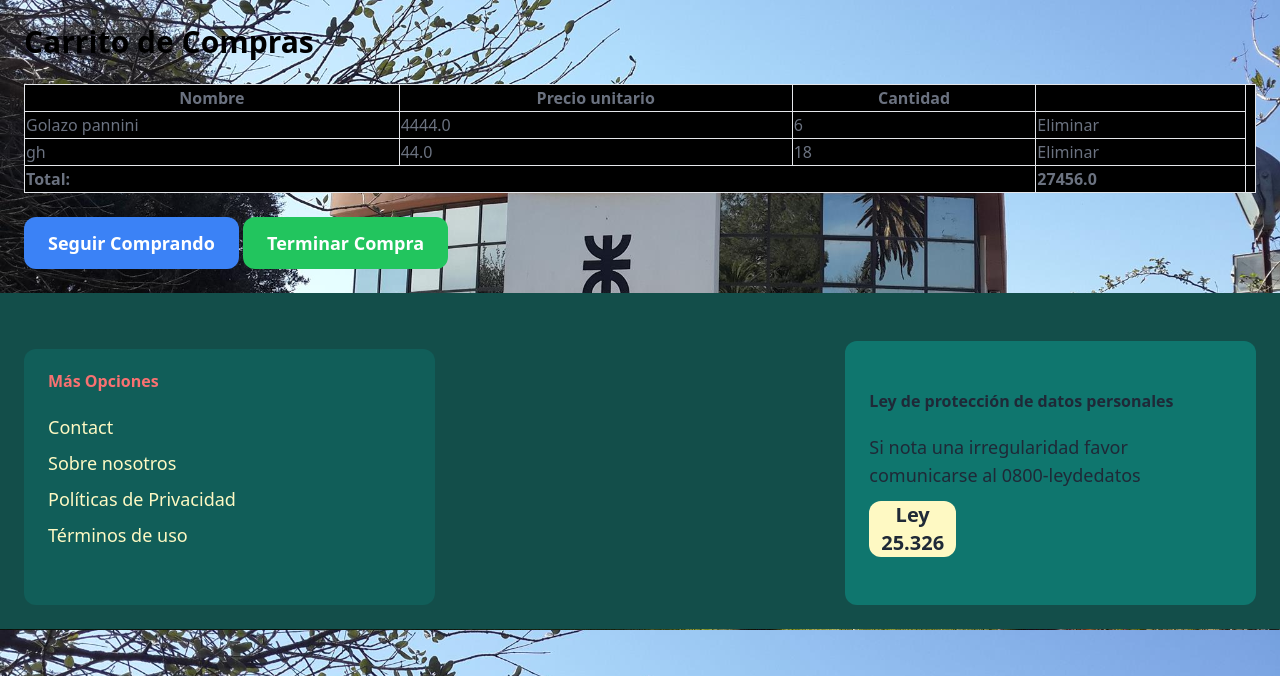
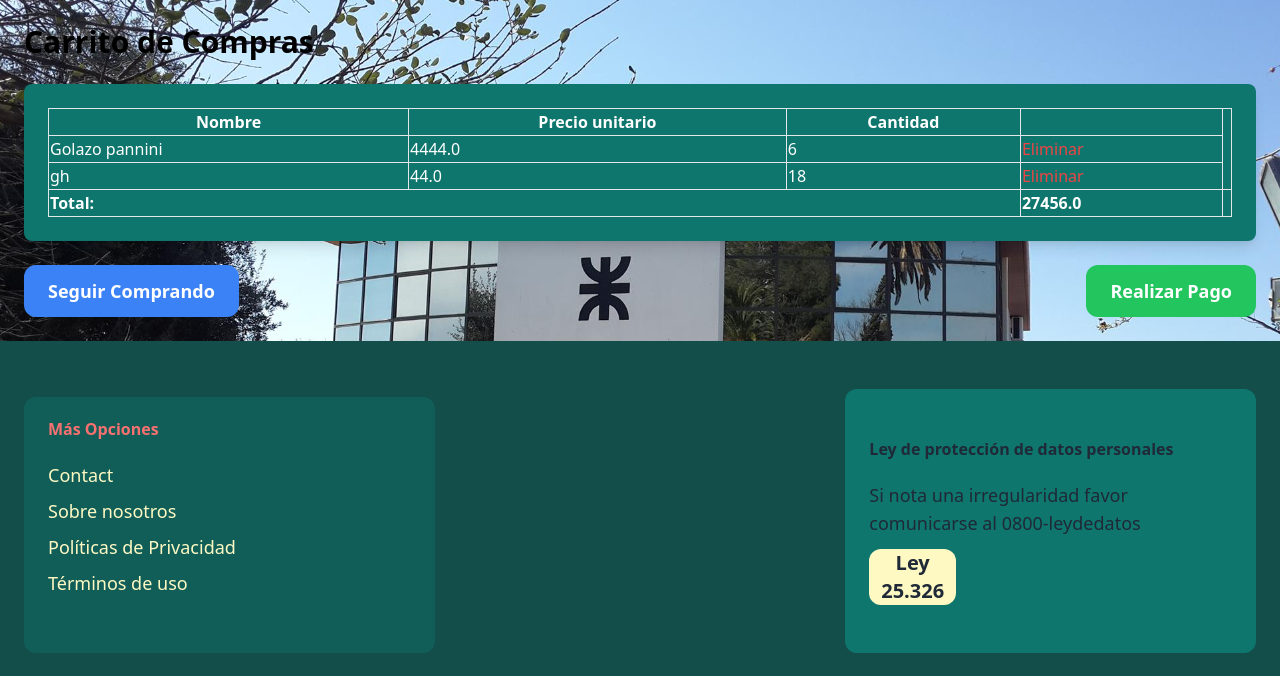
Before and after one commit to CodeSystem2022/CoderTeam-Ecommerce, a Django app: page /carts/ in a window 1280 px wide. Shown: the part 89-765 px from the top of the page. Run offline with Django 4.2, Linux system fonts and the light colour scheme; a user stored in the database is signed in; data comes from the database, SQL or seed files in the repository; both versions use the stored data as it was after the commit; some libraries are stand-ins or nearby versions.

Commit message:
first add strape integration and anothers changes

```diff
--- a/cart/templates/cart/carts.html
+++ b/cart/templates/cart/carts.html
@@ -3,13 +3,11 @@
 {% block title %}Carrito de Compras{% endblock %}
 
 {% block content %}
-
-
   <h1 class="text-3xl font-semibold mb-6">Carrito de Compras</h1>
 
   {% if cart_items %}
-  <div class="bg-black">
-    <table class="w-full text-gray-500 border">
+    <div class="bg-teal-700 p-6 rounded-lg shadow-lg">
+      <table class="w-full text-white border">
         <thead>
           <tr>
             <th class="border">Nombre</th>
@@ -25,7 +23,7 @@
               <td class="border">{{ cart_item.item.price }}</td>
               <td class="border">{{ cart_item.quantity }}</td>
               <td class="border">
-              <a href="{% url 'cart:remove_from_cart' cart_item.item.id %}">Eliminar</a>
+                <a href="{% url 'cart:remove_from_cart' cart_item.item.id %}" class="text-red-500 hover:text-red-700 transition duration-300">Eliminar</a>
               </td>
             </tr>
           {% endfor %}
@@ -40,9 +38,9 @@
       </table>
     </div>
 
-    <div class="mt-6">
-      <a href="{% url 'item:items' %}" class="inline-block px-6 py-3 text-lg font-semibold bg-blue-500 text-white rounded-xl hover:bg-blue-700 active:bg-violet-700 focus:outline-none focus:ring focus:ring-violet-300">Seguir Comprando</a>
-      <a href="{% url 'cart:checkout' %}" class="inline-block px-6 py-3 text-lg font-semibold bg-green-500 text-white rounded-xl hover:bg-green-700 active:bg-violet-700 focus:outline-none focus:ring focus:ring-violet-300">Terminar Compra</a>
+    <div class="mt-6 flex justify-between items-center">
+      <a href="{% url 'item:items' %}" class="inline-block px-6 py-3 text-lg font-semibold bg-blue-500 text-white rounded-xl hover:bg-blue-700 active:bg-violet-700 focus:outline-none focus:ring focus:ring-violet-300 transition duration-300">Seguir Comprando</a>
+      <a href="{% url 'cart:process_payment' %}" class="inline-block px-6 py-3 text-lg font-semibold bg-green-500 text-white rounded-xl hover:bg-green-700 active:bg-violet-700 focus:outline-none focus:ring focus:ring-violet-300 transition duration-300">Realizar Pago</a>
     </div>
   {% else %}
     <p class="text-xl">Tu carrito está vacío. ¡Empieza a agregar elementos!</p>
--- a/cart/urls.py
+++ b/cart/urls.py
@@ -1,5 +1,6 @@
 from django.urls import path
 from .views import carts , view_cart, add_to_cart, remove_from_cart, checkout
+from .views import process_payment
 
 
 app_name = 'cart'
@@ -12,4 +13,6 @@ urlpatterns = [
     path('add_to_cart/<int:item_id>/', add_to_cart, name='add_to_cart'),
     path('remove_from_cart/<int:item_id>/', remove_from_cart, name='remove_from_cart'),
     path('checkout/', checkout, name='checkout'),
+    path('process-payment/', process_payment, name='process_payment'),
+
 ]
--- a/cart/views.py
+++ b/cart/views.py
@@ -1,6 +1,8 @@
 from django.shortcuts import render, redirect, get_object_or_404
 from item.models import Item
 from .models import Cart, CartItem
+import stripe
+
 #from .models import Cart, Product, CartItem
 
 # def view_cart(request):
@@ -18,16 +20,32 @@ from .models import Cart, CartItem
 #         cart_item.save()
 #     return render(request, 'cart/add_to_cart.html', {'product': product})
 
+
+stripe.api_key = 'tu_clave_secreta'
+
+def process_payment(request):
+    if request.method == 'POST':
+        token = request.POST.get('stripeToken')
+        amount = 1000  # Monto en centavos, por ejemplo, $10.00
+
+        try:
+            charge = stripe.Charge.create(
+                amount=amount,
+                currency='usd',
+                description='Compra en tu tienda',
+                source=token,
+            )
+        except stripe.error.CardError as e:
+            return render(request, 'payment/failed.html', {'error': e.error.message})
+
+        return render(request, 'payment/success.html')
+    else:
+        return render(request, 'payment/checkout.html')
+
 def carts(request):
-    # Obtener el carrito del usuario actual o crear uno nuevo si no existe
     cart, created = Cart.objects.get_or_create(user=request.user)
-
-    # Obtener todos los elementos en el carrito actual
     cart_items = CartItem.objects.filter(cart=cart)
-
-    # Calcular el total del carrito sumando el precio de cada artículo multiplicado por la cantidad
     total = sum(item.item.price * item.quantity for item in cart_items)
-
     return render(request, 'cart/carts.html', {
         'cart_items': cart_items,
         'total': total,
--- a/puddle/settings.py
+++ b/puddle/settings.py
@@ -82,6 +82,9 @@ TEMPLATES = [
     },
 ]
 
+STRIPE_PUBLIC_KEY = 'pk_test_51OC3Z7IFWQnLbM3rXRm4A521ElXcCLWZHvJdDOd88CPjnZq5ICKcSjcUGBjUXOotQHAVFhHVmam8e3H2AkexeLNh00Fr87tviA'
+STRIPE_SECRET_KEY = 'sk_test_51OC3Z7IFWQnLbM3rg1dNRUtAaWTl5isImhFrnmOabJvRTASCuZQb4a5Znh6G99ytZaQsHvRVVlhE4fOjjHjRkgqH00Z2rnzlph'
+
 WSGI_APPLICATION = 'puddle.wsgi.application'
 
 
```
Also changed, not shown: cart/templates/payment/checkout.html (added, +16 -0 lines), db.sqlite3, 4 other files. Lines whose indentation alone changed are shown as unchanged.
